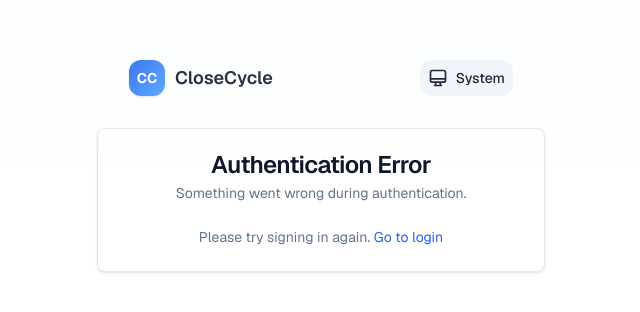
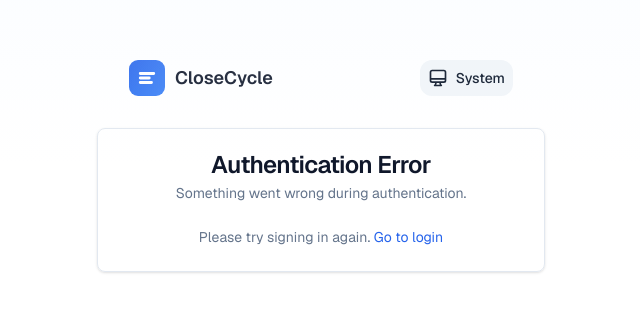
Before and after one commit to Lodix98/SaaS, a Next.js app: page /auth-code-error in a window 1280 px wide. Shown: the part 234-546 px from the top of the page, without its empty margins (319-959 px from the left). Built offline with nearby package versions, Linux system fonts and the light colour scheme.

Commit message:
Add proper Logo component, fix theme toggle icons

```diff
--- a/src/app/(auth)/layout.tsx
+++ b/src/app/(auth)/layout.tsx
@@ -2,19 +2,18 @@
 
 import Link from "next/link";
 import { ThemeToggle } from "@/components/theme-toggle";
+import { Logo } from "@/components/logo";
 
 export const dynamic = "force-dynamic";
 
 export default function AuthLayout({ children }: { children: React.ReactNode }) {
   return (
     <div className="relative flex min-h-screen flex-col items-center justify-center p-4">
-      <div className="absolute inset-0 bg-gradient-to-b from-blue-50/50 via-transparent to-transparent pointer-events-none" />
+      <div className="absolute inset-0 bg-gradient-to-b from-blue-50/50 via-transparent to-transparent pointer-events-none dark:from-blue-900/10" />
       <header className="flex w-full max-w-sm items-center justify-between mb-8">
         <Link href="/" className="flex items-center gap-2.5">
-          <div className="w-9 h-9 bg-gradient-to-br from-primary to-blue-400 rounded-xl flex items-center justify-center shadow-sm">
-            <span className="text-white font-bold text-sm">CC</span>
-          </div>
-          <span className="font-semibold text-lg text-gray-900">CloseCycle</span>
+          <Logo className="w-9 h-9" />
+          <span className="font-semibold text-lg text-foreground">CloseCycle</span>
         </Link>
         <ThemeToggle />
       </header>
--- a/src/app/page.tsx
+++ b/src/app/page.tsx
@@ -3,6 +3,7 @@
 import Link from "next/link";
 import { useEffect, useRef, useState } from "react";
 import { ThemeToggle } from "@/components/theme-toggle";
+import { Logo } from "@/components/logo";
 
 function useScrollReveal() {
   const ref = useRef<HTMLDivElement>(null);
@@ -69,9 +70,7 @@ export default function LandingPage() {
       <header className="fixed top-0 inset-x-0 z-50 bg-background/80 backdrop-blur-lg border-b border-border/50">
         <div className="max-w-7xl mx-auto px-4 sm:px-6 lg:px-8 h-16 flex items-center justify-between">
           <Link href="/" className="flex items-center gap-2.5 group">
-            <div className="w-9 h-9 bg-gradient-to-br from-primary to-blue-400 rounded-xl flex items-center justify-center shadow-sm transition-transform duration-300 group-hover:scale-105 group-hover:shadow-md">
-              <span className="text-white font-bold text-sm">CC</span>
-            </div>
+            <Logo className="group-hover:scale-105 group-hover:shadow-md transition-transform duration-300" />
             <span className="font-semibold text-lg text-foreground">CloseCycle</span>
           </Link>
           <div className="flex items-center gap-4">
--- /dev/null
+++ b/src/components/logo.tsx
@@ -0,0 +1,30 @@
+import { forwardRef, SVGProps } from "react";
+
+export const Logo = forwardRef<SVGSVGElement, SVGProps<SVGSVGElement>>(
+  ({ className = "w-9 h-9", ...props }, ref) => (
+    <svg
+      ref={ref}
+      className={className}
+      viewBox="0 0 32 32"
+      fill="none"
+      xmlns="http://www.w3.org/2000/svg"
+      {...props}
+    >
+      <defs>
+        <linearGradient id="logoGradient" x1="0" y1="0" x2="32" y2="32" gradientUnits="userSpaceOnUse">
+          <stop offset="0%" stopColor="#2563eb" />
+          <stop offset="100%" stopColor="#3b82f6" />
+        </linearGradient>
+      </defs>
+      <rect width="32" height="32" rx="8" fill="url(#logoGradient)" />
+      <path
+        d="M10 12h12M10 16h8M10 20h10"
+        stroke="white"
+        strokeWidth="2.5"
+        strokeLinecap="round"
+        strokeLinejoin="round"
+      />
+    </svg>
+  )
+);
+Logo.displayName = "Logo";
```
